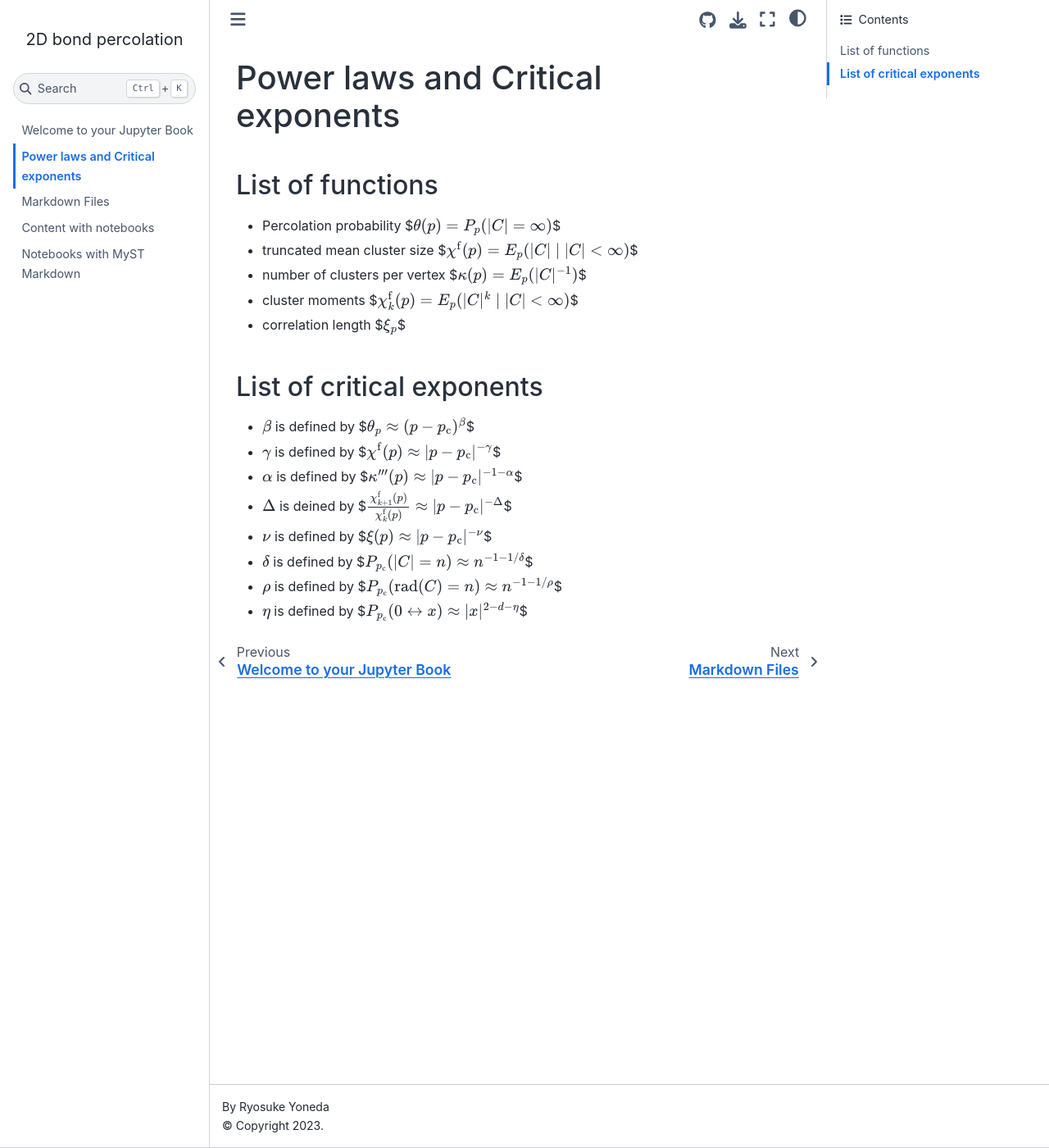
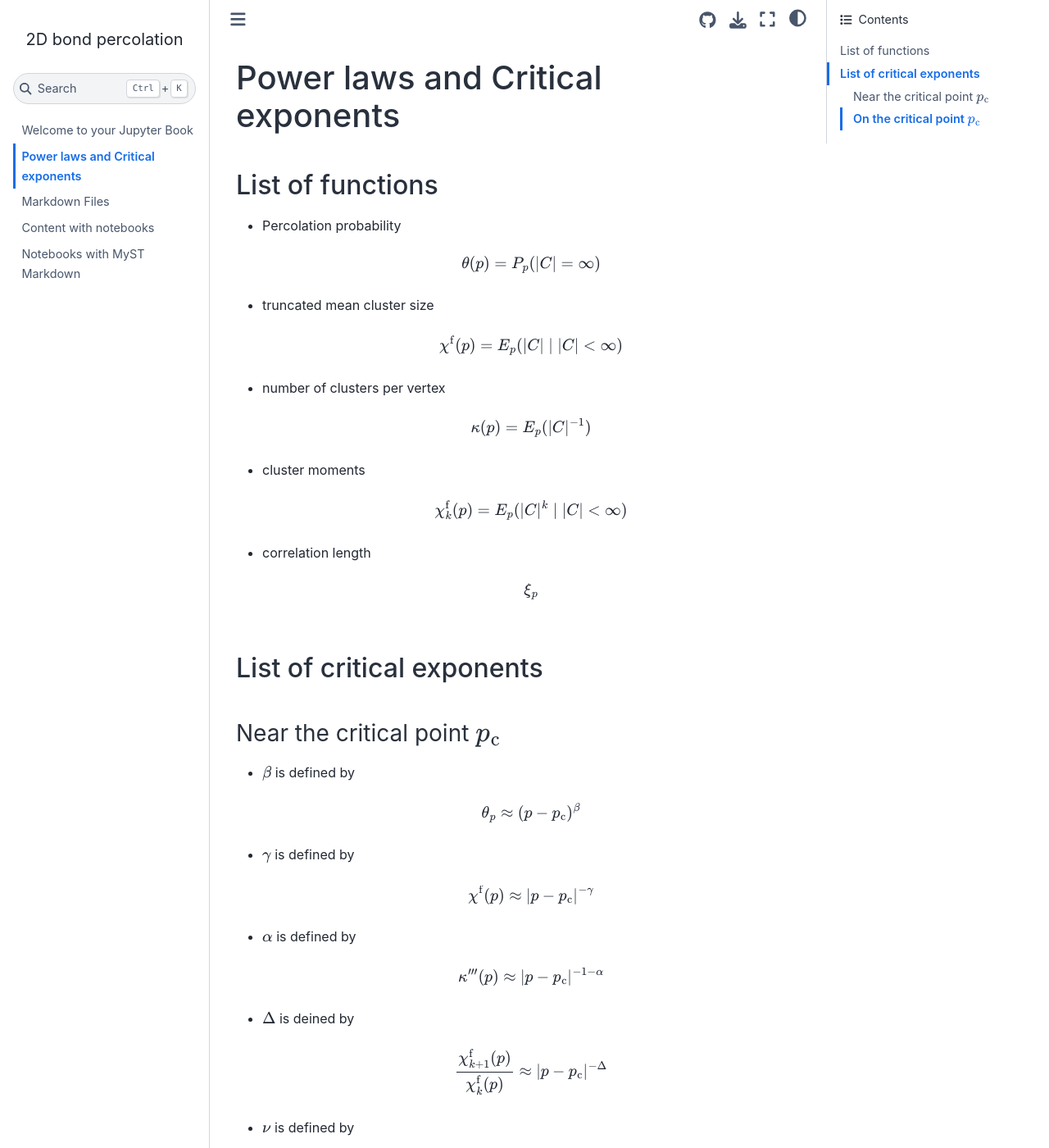
Before and after one commit to yonesuke/percolation, a Jupyter Book: the page built from docs/critical_exponents.md, in a window 1280 px wide and 1400 px high. Shown: the whole window at 82% size. Built offline with Jupyter Book 1.0.4 settings and Sphinx 7.4.7 and the Sphinx Book theme 1.1.4, drawn with Linux system fonts in a browser that asks for light colours; some of the changed text lies outside the part shown.

Commit message:
change latex format

```diff
--- a/docs/critical_exponents.md
+++ b/docs/critical_exponents.md
@@ -2,56 +2,83 @@
 
 ## List of functions
 - Percolation probability
+
     $$
     \theta(p)=P_{p}(|C|=\infty)
     $$
+
 - truncated mean cluster size
+
     $$
     \chi^{\mathrm{f}}(p)=E_{p}(|C|\mid |C|<\infty)
     $$
+
 - number of clusters per vertex
+
     $$
     \kappa(p)=E_{p}(|C|^{-1})
     $$
+
 - cluster moments
+
     $$
     \chi^{\mathrm{f}}_{k}(p)=E_{p}(|C|^{k}\mid |C|<\infty)
     $$
+
 - correlation length
+
     $$
     \xi_{p}
     $$
 
+
 ## List of critical exponents
+### Near the critical point $p_{\mathrm{c}}$
 - $\beta$ is defined by
+
     $$
     \theta_{p}\approx(p-p_{\mathrm{c}})^{\beta}
     $$
+
 - $\gamma$ is defined by
+
     $$
     \chi^{\mathrm{f}}(p)\approx|p-p_{\mathrm{c}}|^{-\gamma}
     $$
+
 - $\alpha$ is defined by
+
     $$
     \kappa'''(p)\approx|p-p_{\mathrm{c}}|^{-1-\alpha}
     $$
+
 - $\Delta$ is deined by
+
     $$
     \frac{\chi^{\mathrm{f}}_{k+1}(p)}{\chi^{\mathrm{f}}_{k}(p)}\approx|p-p_{\mathrm{c}}|^{-\Delta}
     $$
+
 - $\nu$ is defined by
+
     $$
     \xi(p)\approx |p-p_{\mathrm{c}}|^{-\nu}
     $$
+
+### On the critical point $p_{\mathrm{c}}$
 - $\delta$ is defined by
+
     $$
     P_{p_{\mathrm{c}}}(|C|=n)\approx n^{-1-1/\delta}
     $$
+
 - $\rho$ is defined by
+
     $$
     P_{p_{\mathrm{c}}}(\mathrm{rad}(C)=n)\approx n^{-1-1/\rho}
     $$
+
 - $\eta$ is defined by
+
     $$
     P_{p_{\mathrm{c}}}(0\leftrightarrow x)\approx|x|^{2-d-\eta}
     $$
```
